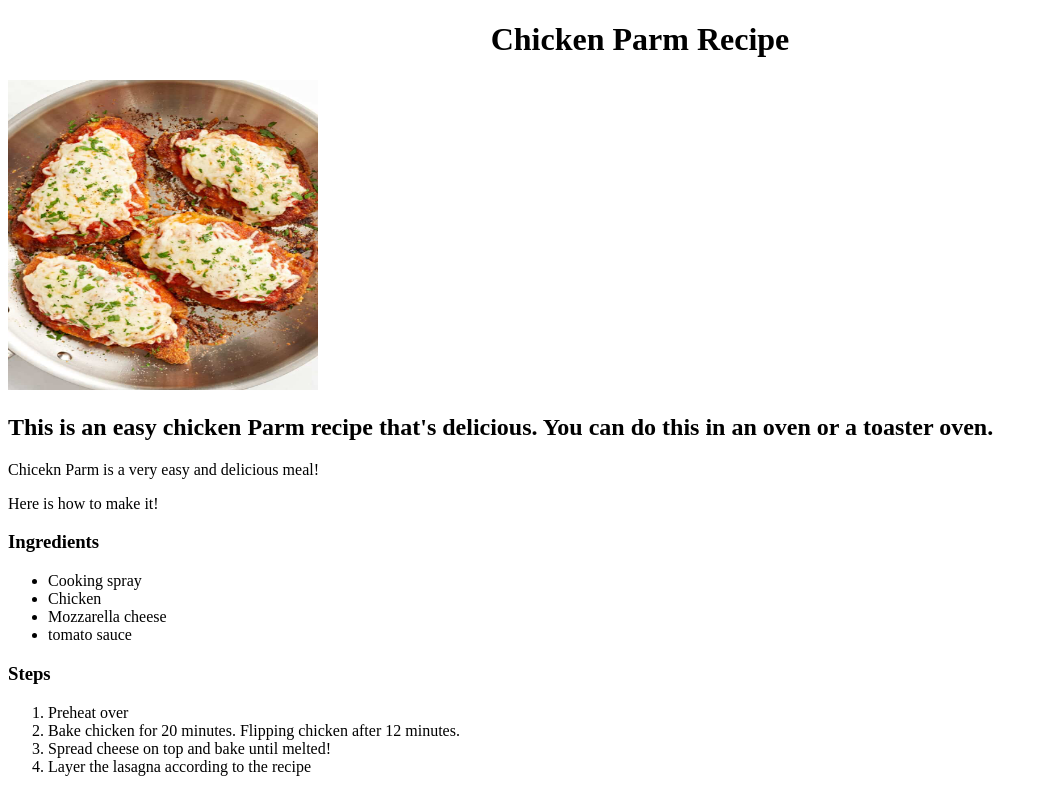
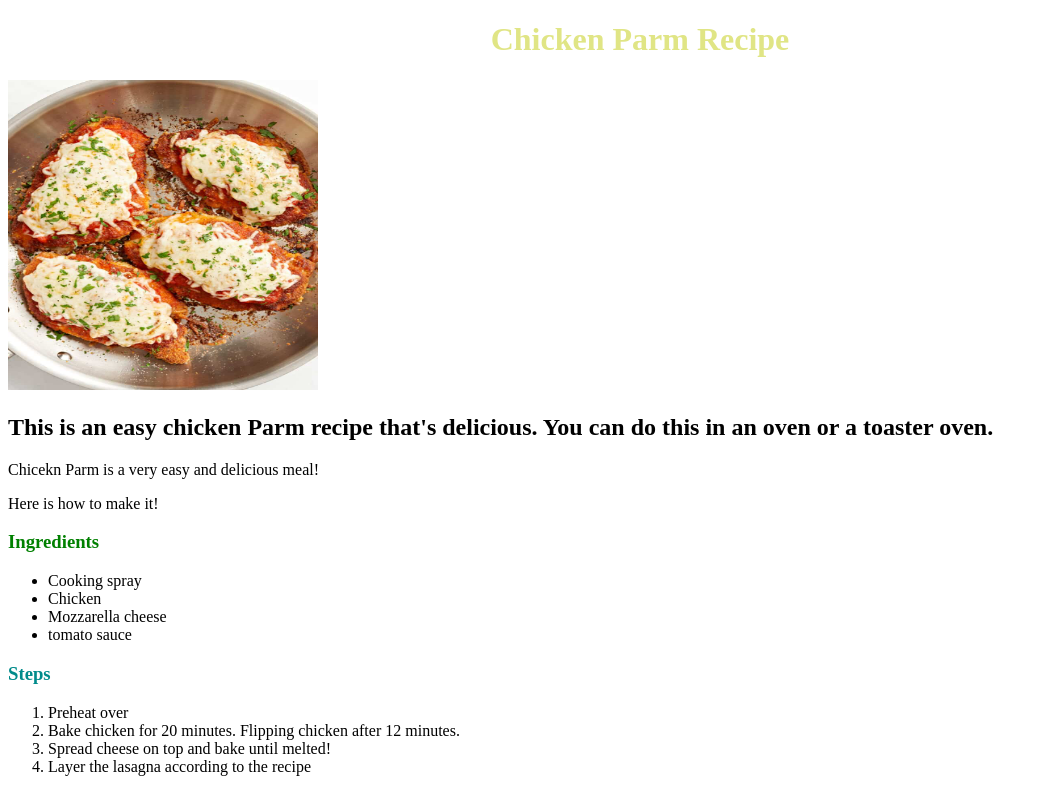
Before and after one commit to jsuszam12/odin-recipes, a plain HTML site: page recipes/chicken-parm.html in a window 1280 px wide. Shown: the whole page, without its empty margins (0-1048 px from the left). Drawn offline with Linux system fonts and the light colour scheme.

Commit message:
updated styling for tacos and chicken parm recipes

```diff
--- a/recipes/chicken-parm.html
+++ b/recipes/chicken-parm.html
@@ -7,7 +7,7 @@
     <title>Chicken Parm Recipe</title>
 </head>
 <body>
-    <h1>Chicken Parm Recipe</h1>
+    <h1 class="chicken title"> Chicken Parm Recipe</h1>
     <img src="../images/chicken-parm.jpg" alt="chicken-parm image" width="310" height="310">
 
     <h2>This is an easy chicken Parm recipe that's delicious. You can do this in an oven or a toaster oven.</h2>
@@ -15,7 +15,7 @@
     <p>Chicekn Parm is a very easy and delicious meal!</p>
     <p>Here is how to make it!</p>
 
-    <h3>Ingredients</h3>
+    <h3 class="ingredients">Ingredients</h3>
     <ul>
         <li>Cooking spray</li>
         <li>Chicken</li>
@@ -23,7 +23,7 @@
         <li>tomato sauce</li>
     </ul>
 
-   <h3>Steps</h3>
+   <h3 class="steps">Steps</h3>
     <ol>
         <li>Preheat over</li>
         <li>Bake chicken for 20 minutes. Flipping chicken after 12 minutes.</li>
```
Also changed, not shown: recipes/tacos.html (+3 -3 lines).
